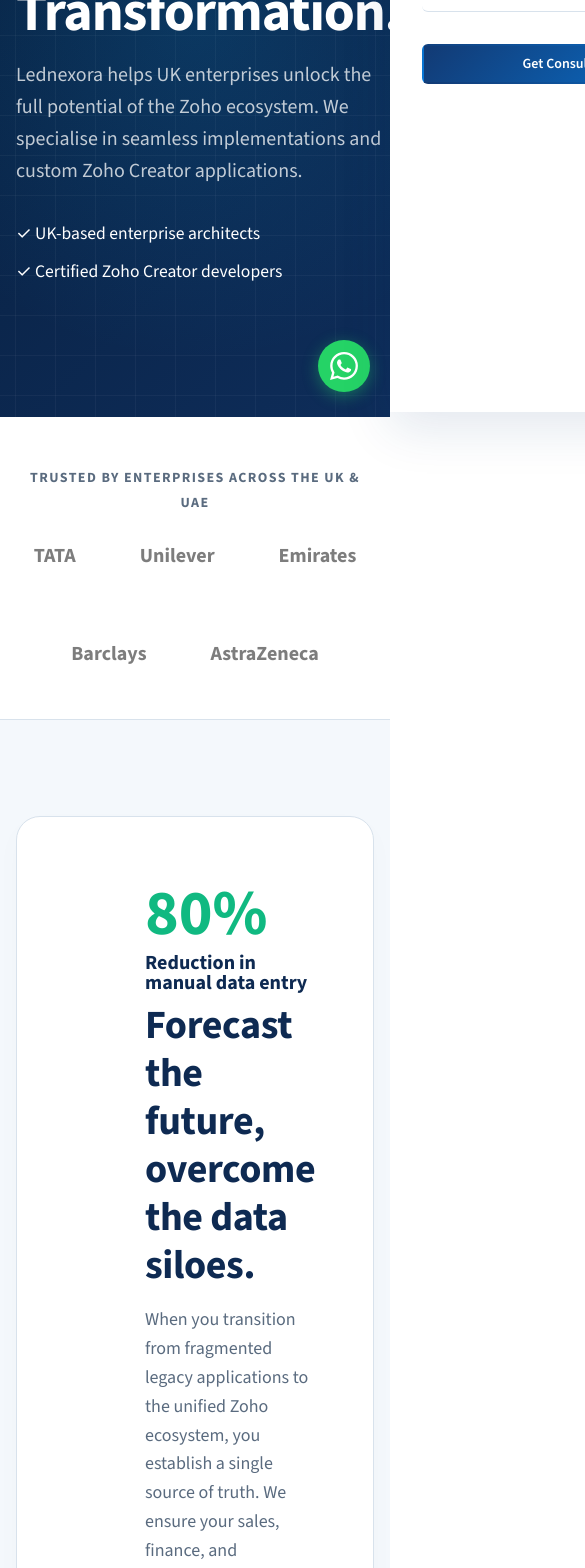
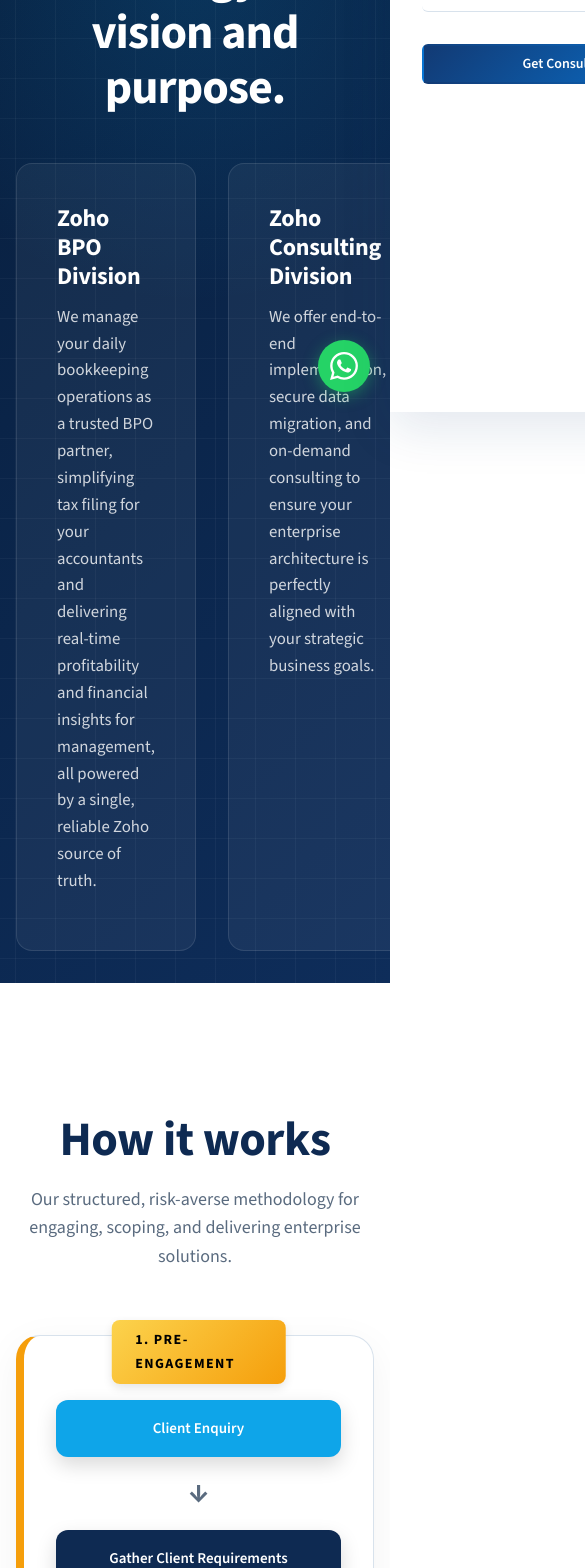
Before and after one commit to thowfiq22/lednexora, a Next.js app in the folder frontend/: page /zoho-services-overview in a window 390 px wide. Shown: the part 432-2000 px from the top of the page, 585 px wide, since content can reach past the window. Built offline with nearby package versions, Linux system fonts and the light colour scheme.

Commit message:
Replace dummy data on Zoho Overview page with actual About Us text and interactive How It Works flowchart

```diff
--- a/frontend/src/app/zoho-services-overview/page.tsx
+++ b/frontend/src/app/zoho-services-overview/page.tsx
@@ -4,9 +4,7 @@
 import zohoStyles from "@/styles/zoho.module.css";
 import h from "@/styles/home.module.css";
 import { useReveal } from "@/lib/useReveal";
-import {
-  IconArrowRight, IconCheck, IconCloud, IconUsers, IconBolt, IconDatabase, IconTrending
-} from "@/components/Icons";
+import { IconArrowRight, IconCheck } from "@/components/Icons";
 
 function Rev({ children, className = "", style }: { children: React.ReactNode; className?: string; style?: React.CSSProperties }) {
   const { ref, visible } = useReveal();
@@ -17,215 +15,116 @@
   return (
     <div className={zohoStyles.pageWrapper}>
 
-      {/* ─── 1. HERO WITH FORM ─── */}
-      <section className={zohoStyles.zohoHero}>
+      {/* ─── 1. HERO ─── */}
+      <section className={zohoStyles.zohoHero} style={{ textAlign: 'center', minHeight: '60vh' }}>
         <div className="container">
-          <div className={zohoStyles.heroGrid}>
-            <div className={zohoStyles.heroContent} style={{ textAlign: 'left', margin: 0 }}>
-              <div className={zohoStyles.heroBadge}>Zoho Integration &amp; Consulting</div>
-              <h1 className={zohoStyles.heroTitle} style={{ fontSize: '3.5rem' }}>Growth Through Digital Transformation.</h1>
-              <p className={zohoStyles.heroDesc} style={{ fontSize: '1.25rem', marginBottom: '2rem' }}>
-                Lednexora helps UK enterprises unlock the full potential of the Zoho ecosystem. We specialise in seamless implementations and custom Zoho Creator applications.
-              </p>
-              <ul style={{ listStyle: 'none', padding: 0, margin: '0 0 2rem 0', color: '#fff', fontSize: '1.1rem' }}>
-                <li style={{ marginBottom: '0.5rem' }}>✓ UK-based enterprise architects</li>
-                <li>✓ Certified Zoho Creator developers</li>
-              </ul>
-            </div>
-
-            <div className={zohoStyles.heroFormCard}>
-              <h3>Request a Consultation</h3>
-              <p>Discuss your Zoho requirements with our UK team.</p>
-              <form onSubmit={(e) => e.preventDefault()}>
-                <div className={zohoStyles.formGroup}>
-                  <label>Full Name</label>
-                  <input type="text" placeholder="John Doe" />
-                </div>
-                <div className={zohoStyles.formGroup}>
-                  <label>Work Email</label>
-                  <input type="email" placeholder="john@company.com" />
-                </div>
-                <div className={zohoStyles.formGroup}>
-                  <label>Company Size</label>
-                  <select>
-                    <option>1-50 Employees</option>
-                    <option>51-200 Employees</option>
-                    <option>201+ Employees</option>
-                  </select>
-                </div>
-                <button type="submit" className={zohoStyles.formSubmit}>Get Started</button>
-                <div className={zohoStyles.formDisclaimer}>
-                  By submitting, you agree to our Privacy Policy and consent to be contacted regarding our services.
-                </div>
-              </form>
+          <div className={zohoStyles.heroContent} style={{ maxWidth: '900px', margin: '0 auto' }}>
+            <div className={zohoStyles.heroBadge} style={{ margin: '0 auto 1.5rem auto' }}>About Us</div>
+            <h1 className={zohoStyles.heroTitle} style={{ fontSize: '3rem', marginBottom: '2rem' }}>
+              Leading innovation through technology with vision and purpose.
+            </h1>
+            <div className={zohoStyles.grid6Container} style={{ gridTemplateColumns: '1fr 1fr', gap: '2rem', textAlign: 'left', marginTop: '3rem' }}>
+              <div className={zohoStyles.grid6Card} style={{ background: 'rgba(255,255,255,0.05)', borderColor: 'rgba(255,255,255,0.1)' }}>
+                <h3 style={{ color: '#fff', fontSize: '1.5rem' }}>Zoho BPO Division</h3>
+                <p style={{ color: 'rgba(255,255,255,0.8)', fontSize: '1.05rem', lineHeight: 1.6 }}>
+                  We manage your daily bookkeeping operations as a trusted BPO partner, simplifying tax filing for your accountants and delivering real-time profitability and financial insights for management, all powered by a single, reliable Zoho source of truth.
+                </p>
+              </div>
+              <div className={zohoStyles.grid6Card} style={{ background: 'rgba(255,255,255,0.05)', borderColor: 'rgba(255,255,255,0.1)' }}>
+                <h3 style={{ color: '#fff', fontSize: '1.5rem' }}>Zoho Consulting Division</h3>
+                <p style={{ color: 'rgba(255,255,255,0.8)', fontSize: '1.05rem', lineHeight: 1.6 }}>
+                  We offer end-to-end implementation, secure data migration, and on-demand consulting to ensure your enterprise architecture is perfectly aligned with your strategic business goals.
+                </p>
+              </div>
             </div>
           </div>
         </div>
       </section>
 
-      {/* ─── 2. LOGO STRIP ─── */}
-      <section className={zohoStyles.logoStrip}>
+      {/* ─── 2. HOW IT WORKS FLOWCHART ─── */}
+      <Rev className={zohoStyles.flowchartSection}>
         <div className="container">
-          <p>Trusted by enterprises across the UK &amp; UAE</p>
-          <div className={zohoStyles.logoGrid}>
-            <span>TATA</span>
-            <span>Unilever</span>
-            <span>Emirates</span>
-            <span>Barclays</span>
-            <span>AstraZeneca</span>
+          <div className={zohoStyles.sectionHeader}>
+            <h2>How it works</h2>
+            <p>Our structured, risk-averse methodology for engaging, scoping, and delivering enterprise solutions.</p>
           </div>
-        </div>
-      </section>
 
-      {/* ─── 3. VALUE PROP & STAT ─── */}
-      <Rev className={zohoStyles.statSection}>
-        <div className="container">
-          <div className={zohoStyles.statContainer}>
-            <div className={zohoStyles.statImage}>
-              <img src="https://images.unsplash.com/photo-1552664730-d307ca884978?q=80&w=2070&auto=format&fit=crop" alt="Team meeting" style={{ width: '100%', borderRadius: '16px' }} />
+          <div className={zohoStyles.flowchartContainer}>
+
+            {/* Pre-Engagement */}
+            <div className={zohoStyles.flowRow}>
+              <div className={zohoStyles.flowBadge}>1. Pre-Engagement</div>
+              <div className={zohoStyles.flowSteps}>
+                <div className={`${zohoStyles.flowStep} ${zohoStyles.flowStepPrimary}`}>Client Enquiry</div>
+                <div className={zohoStyles.flowArrow}>→</div>
+                <div className={zohoStyles.flowStep}>Gather Client Requirements</div>
+                <div className={zohoStyles.flowArrow}>→</div>
+                <div className={zohoStyles.flowStep}>Obtain Historical Bookkeeping</div>
+                <div className={zohoStyles.flowArrow}>→</div>
+                <div className={zohoStyles.flowStep}>Get Accountant Contact</div>
+                <div className={zohoStyles.flowArrow}>→</div>
+                <div className={zohoStyles.flowStep}>Define RACI Matrix</div>
+              </div>
             </div>
-            <div className={zohoStyles.statText}>
-              <div className={zohoStyles.statHighlight}>80%<span>Reduction in manual data entry</span></div>
-              <h2>Forecast the future, overcome the data siloes.</h2>
-              <p>When you transition from fragmented legacy applications to the unified Zoho ecosystem, you establish a single source of truth. We ensure your sales, finance, and operations teams share the exact same real-time data.</p>
+
+            {/* Scoping */}
+            <div className={zohoStyles.flowRow}>
+              <div className={zohoStyles.flowBadge}>2. Scoping</div>
+              <div className={zohoStyles.flowSteps}>
+                <div className={`${zohoStyles.flowStep} ${zohoStyles.flowStepPrimary}`}>Deal Sizing</div>
+                <div className={zohoStyles.flowArrow}>→</div>
+                <div className={zohoStyles.flowStep}>Prepare Statement of Work</div>
+                <div className={zohoStyles.flowArrow}>→</div>
+                <div className={zohoStyles.flowStep}>Statement of Work Sign</div>
+                <div className={zohoStyles.flowArrow}>→</div>
+                <div className={zohoStyles.flowStep}>Approval Required</div>
+              </div>
             </div>
+
+            {/* Delivery */}
+            <div className={zohoStyles.flowRow}>
+              <div className={zohoStyles.flowBadge}>3. Delivery</div>
+              <div className={zohoStyles.flowSteps}>
+                <div className={`${zohoStyles.flowStep} ${zohoStyles.flowStepPrimary}`}>Onboarding</div>
+                <div className={zohoStyles.flowArrow}>→</div>
+                <div style={{ display: 'flex', flexDirection: 'column', gap: '0.5rem' }}>
+                  <div className={zohoStyles.flowStep}>Implementation</div>
+                  <div className={zohoStyles.flowStep}>Migration</div>
+                </div>
+                <div className={zohoStyles.flowArrow}>→</div>
+                <div className={`${zohoStyles.flowStep} ${zohoStyles.flowStepPrimary}`}>Execution</div>
+                <div className={zohoStyles.flowArrow}>→</div>
+                <div style={{ display: 'flex', flexDirection: 'column', gap: '0.5rem' }}>
+                  <div className={zohoStyles.flowStep}>Initiate Bookkeeping &amp; Reporting</div>
+                  <div className={zohoStyles.flowStep}>Provide Consulting Support</div>
+                </div>
+              </div>
+            </div>
+
           </div>
         </div>
       </Rev>
 
-      {/* ─── 4. PLATFORM FEATURES (TABS LAYOUT) ─── */}
-      <Rev className={zohoStyles.tabsSection}>
-        <div className="container">
-          <div className={zohoStyles.sectionHeader}>
-            <h2>A simple, yet powerful Ecosystem</h2>
-            <p>We deploy the right applications to solve your specific business challenges.</p>
-          </div>
-          <div className={zohoStyles.tabsLayout}>
-            <div className={zohoStyles.tabsSidebar}>
-              <div className={`${zohoStyles.tabItem} ${zohoStyles.tabItemActive}`}>
-                <h4>Zoho One Implementation</h4>
-                <p>Deploy the operating system for business with 45+ integrated apps.</p>
-              </div>
-              <div className={zohoStyles.tabItem}>
-                <h4>Zoho Creator Development</h4>
-                <p>Bespoke low-code applications for your unique logic.</p>
-              </div>
-              <div className={zohoStyles.tabItem}>
-                <h4>Third-Party API Integration</h4>
-                <p>Connect Zoho seamlessly to your legacy ERPs.</p>
-              </div>
-              <div className={zohoStyles.tabItem}>
-                <h4>Data Migration</h4>
-                <p>Secure, lossless migration from Salesforce or Hubspot.</p>
-              </div>
-            </div>
-            <div className={zohoStyles.tabImage}>
-              <img src="https://images.unsplash.com/photo-1460925895917-afdab827c52f?q=80&w=2015&auto=format&fit=crop" alt="Dashboard interface" />
-            </div>
-          </div>
-        </div>
-      </Rev>
-
-      {/* ─── 5. 6-CARD GRID ─── */}
-      <Rev className={zohoStyles.grid6Section}>
-        <div className="container">
-          <div className={zohoStyles.sectionHeader}>
-            <h2>Accelerate digital transformation</h2>
-            <p>Our Zoho architects deliver rapid value across your entire organisation.</p>
-          </div>
-          <div className={zohoStyles.grid6Container}>
-            <div className={zohoStyles.grid6Card}>
-              <div className={zohoStyles.grid6Icon}><IconTrending /></div>
-              <h3>Sales Automation</h3>
-              <p>Streamline your pipeline with Zoho CRM, automated lead routing, and strict blueprint enforcements.</p>
-            </div>
-            <div className={zohoStyles.grid6Card}>
-              <div className={zohoStyles.grid6Icon}><IconDatabase /></div>
-              <h3>Finance &amp; Books</h3>
-              <p>Integrate Zoho Books for automated invoicing, FCA-compliant reporting, and seamless tax submissions.</p>
-            </div>
-            <div className={zohoStyles.grid6Card}>
-              <div className={zohoStyles.grid6Icon}><IconUsers /></div>
-              <h3>HR &amp; People</h3>
-              <p>Manage your workforce effectively with Zoho People, automating onboarding, leave, and appraisals.</p>
-            </div>
-            <div className={zohoStyles.grid6Card}>
-              <div className={zohoStyles.grid6Icon}><IconBolt /></div>
-              <h3>Custom Workflows</h3>
-              <p>We write advanced Deluge scripts to automate complex multi-stage approvals across different departments.</p>
-            </div>
-            <div className={zohoStyles.grid6Card}>
-              <div className={zohoStyles.grid6Icon}><IconCloud /></div>
-              <h3>Cloud Security</h3>
-              <p>Implement strict role-based access controls, data encryption, and IP restrictions to protect your IP.</p>
-            </div>
-            <div className={zohoStyles.grid6Card}>
-              <div className={zohoStyles.grid6Icon}><IconCheck /></div>
-              <h3>Managed Support</h3>
-              <p>Ongoing BPO services and retained technical support to ensure your system evolves with your business.</p>
-            </div>
-          </div>
-        </div>
-      </Rev>
-
-      {/* ─── 6. EXPERT TESTIMONIAL ─── */}
-      <Rev className={zohoStyles.expertSection}>
-        <div className="container">
-          <div className={zohoStyles.expertCard}>
-            <img src="https://images.unsplash.com/photo-1573496359142-b8d87734a5a2?q=80&w=1976&auto=format&fit=crop" alt="Sarah Jenkins" className={zohoStyles.expertAvatar} />
-            <div className={zohoStyles.expertContent}>
-              <div className={zohoStyles.expertQuote}>
-                Lednexora didn't just configure software; they fundamentally re-architected how our sales and operations communicate. We replaced 4 disjointed tools with a single, highly customised Zoho One instance.
-              </div>
-              <div style={{ marginTop: '2rem' }}>
-                <h3>Sarah Jenkins</h3>
-                <h4>Operations Director, UK Logistics Ltd</h4>
-                <div style={{ display: 'flex', gap: '4px', color: '#f59e0b' }}>
-                  ★ ★ ★ ★ ★
-                </div>
-              </div>
-            </div>
-          </div>
-        </div>
-      </Rev>
-
-      {/* ─── 7. FAQ SECTION ─── */}
-      <Rev className={zohoStyles.faqSection}>
-        <div className="container">
-          <div className={zohoStyles.sectionHeader}>
-            <h2>Frequently Asked Questions</h2>
-            <p>Everything you need to know about our Zoho implementation process.</p>
-          </div>
-          <div className={zohoStyles.faqContainer}>
-            <div className={zohoStyles.faqItem}>
-              <div className={zohoStyles.faqQuestion}>How long does a typical Zoho One implementation take? <span>+</span></div>
-              <div className={zohoStyles.faqAnswer}>A standard implementation for an SMB takes between 4 to 6 weeks. For larger enterprise deployments requiring custom Zoho Creator apps and legacy data migration, timelines typically range from 3 to 5 months.</div>
-            </div>
-            <div className={zohoStyles.faqItem}>
-              <div className={zohoStyles.faqQuestion}>Can you migrate our data from Salesforce? <span>+</span></div>
-            </div>
-            <div className={zohoStyles.faqItem}>
-              <div className={zohoStyles.faqQuestion}>Do you provide training for our staff? <span>+</span></div>
-            </div>
-          </div>
-        </div>
-      </Rev>
-
-      {/* ─── 8. GLOBAL CTA BAND ─── */}
+      {/* ─── 3. GLOBAL CTA BAND ─── */}
       <section className={h.ctaBand}>
         <div className="container">
           <div className={h.ctaBandGrid}>
             <div className={h.ctaBandContent}>
-              <h2>Ready to optimise your workflows?</h2>
-              <p>Connect with our Zoho specialists to discuss your integration requirements, audit your current setup, or request a custom Creator development scope.</p>
+              <h2>Ready to scope your project?</h2>
+              <p>Connect with our technical architects to discuss your integration requirements or audit your current setup.</p>
               <div className={h.ctaBandActions}>
-                <Link href="/zoho-consultation" className={h.btnWhite}>Schedule Zoho Consultation <IconArrowRight /></Link>
+                <Link href="/zoho-business-solutions-packages" className={h.btnPrimary} style={{ background: '#fff', color: '#0ea5e9' }}>
+                  View Pricing Packages
+                </Link>
+                <Link href="/zoho-consultation" className={h.btnWhite}>
+                  Schedule Consultation <IconArrowRight />
+                </Link>
               </div>
             </div>
             <div className={h.ctaInfoCards}>
               <div className={h.ctaInfoCard}>
                 <div className={h.ctaInfoIcon}><IconCheck /></div>
-                <div className={h.ctaInfoText}><strong>Certified Experts</strong>Guaranteed implementation standards</div>
+                <div className={h.ctaInfoText}><strong>Transparent Scoping</strong>Clear timelines &amp; deliverables</div>
               </div>
             </div>
           </div>
--- a/frontend/src/styles/zoho.module.css
+++ b/frontend/src/styles/zoho.module.css
@@ -606,6 +606,102 @@
   font-family: serif;
 }
 
+/* ─── How it Works Flowchart ─── */
+.flowchartSection {
+  padding: 8rem 0;
+  background: #ffffff;
+}
+.flowchartContainer {
+  max-width: 1000px;
+  margin: 0 auto;
+  display: flex;
+  flex-direction: column;
+  gap: 3rem;
+}
+.flowRow {
+  background: #fff;
+  border-radius: 24px;
+  padding: 3rem 2rem;
+  position: relative;
+  box-shadow: 0 10px 40px rgba(0,0,0,0.05);
+  border: 1px solid var(--color-border);
+  border-left: 8px solid;
+}
+.flowRow:nth-child(1) { border-left-color: #f59e0b; }
+.flowRow:nth-child(2) { border-left-color: #f97316; }
+.flowRow:nth-child(3) { border-left-color: #10b981; }
+
+.flowBadge {
+  position: absolute;
+  top: -16px;
+  left: 2rem;
+  background: var(--color-heading);
+  color: #fff;
+  padding: 0.5rem 1.5rem;
+  border-radius: 8px;
+  font-weight: 800;
+  font-size: 0.875rem;
+  text-transform: uppercase;
+  letter-spacing: 0.1em;
+  box-shadow: 0 4px 10px rgba(0,0,0,0.1);
+}
+.flowRow:nth-child(1) .flowBadge { background: linear-gradient(135deg, #fcd34d, #f59e0b); color: #000; }
+.flowRow:nth-child(2) .flowBadge { background: linear-gradient(135deg, #fdba74, #f97316); color: #000; }
+.flowRow:nth-child(3) .flowBadge { background: linear-gradient(135deg, #6ee7b7, #10b981); color: #000; }
+
+.flowSteps {
+  display: flex;
+  align-items: center;
+  justify-content: flex-start;
+  gap: 1rem;
+  flex-wrap: wrap;
+}
+.flowStep {
+  background: var(--color-heading);
+  color: #fff;
+  padding: 1rem 1.5rem;
+  border-radius: 12px;
+  font-weight: 600;
+  font-size: 0.9375rem;
+  box-shadow: 0 8px 20px rgba(0,0,0,0.15);
+  display: flex;
+  align-items: center;
+  gap: 0.75rem;
+  transition: transform 0.2s;
+  min-width: 140px;
+  text-align: center;
+  justify-content: center;
+}
+.flowStep:hover {
+  transform: translateY(-3px);
+}
+.flowStepPrimary {
+  background: #0ea5e9;
+}
+.flowArrow {
+  color: var(--color-muted);
+  font-weight: 800;
+  font-size: 1.5rem;
+}
+
+@media (max-width: 768px) {
+  .flowSteps {
+    flex-direction: column;
+    align-items: stretch;
+  }
+  .flowArrow {
+    text-align: center;
+    transform: rotate(90deg);
+  }
+  .flowBadge {
+    left: 50%;
+    transform: translateX(-50%);
+  }
+  .flowRow {
+    padding-top: 4rem;
+  }
+}
+
 /* ─── FAQs ─── */
 .faqSection {
   padding: 8rem 0;
```
